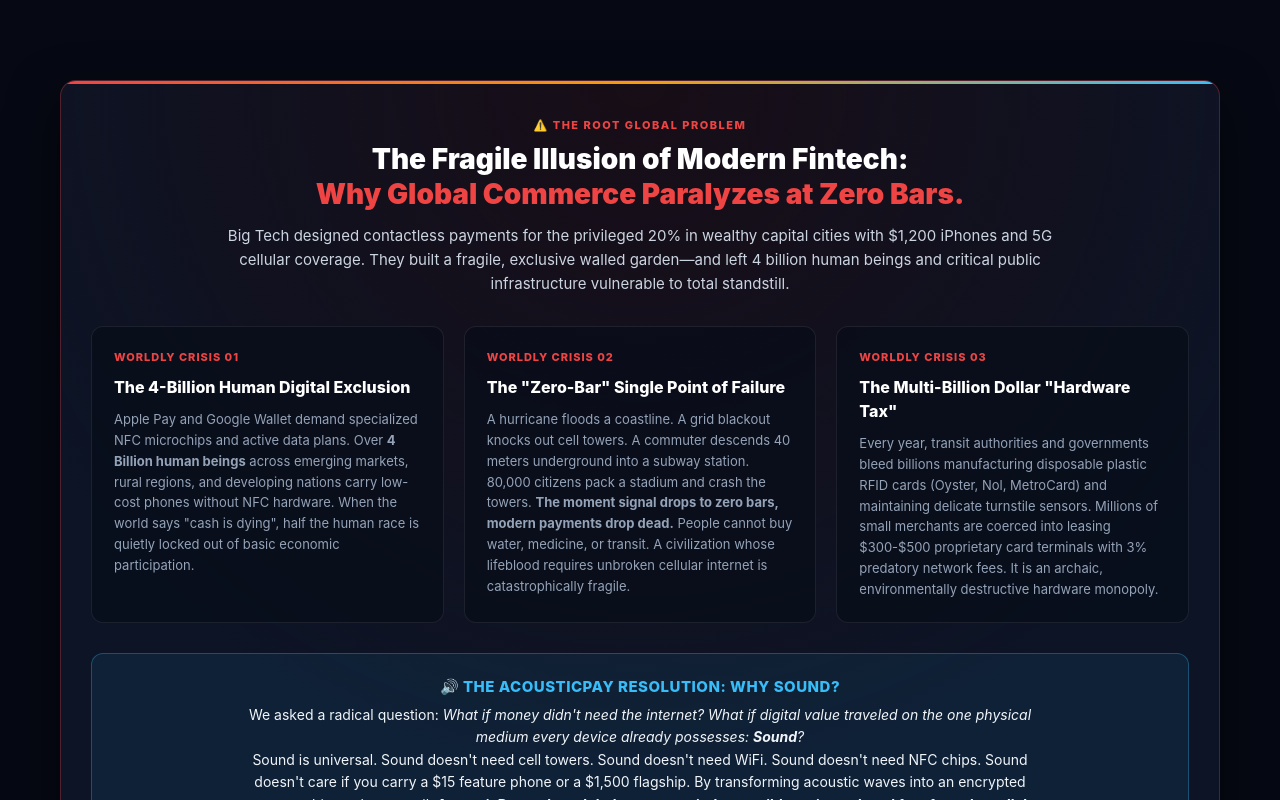
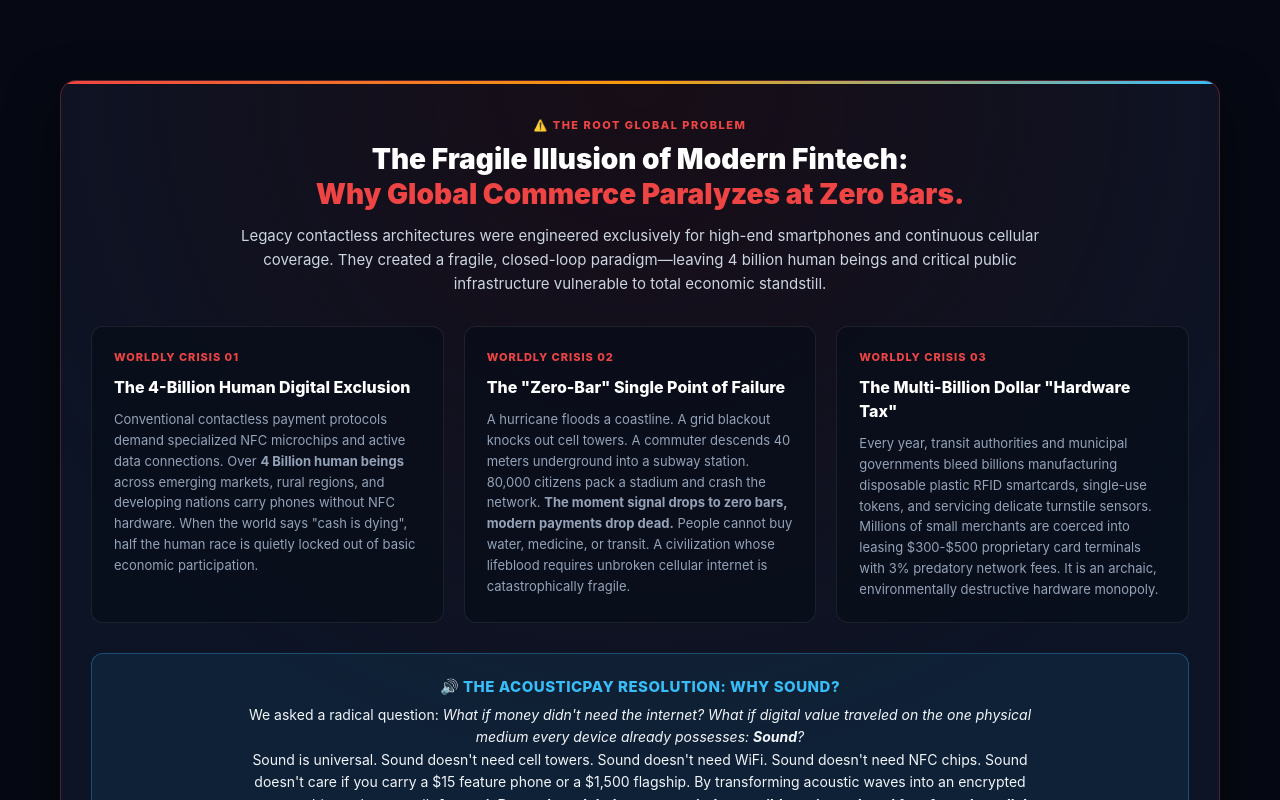
Before and after one commit to ranjith130384-droid/acousticpay, a plain HTML site: page index.html in a window 1280 px wide. Shown: the part 583-1383 px from the top of the page. Drawn offline with Linux system fonts and the light colour scheme.

Commit message:
Add files via upload

```diff
--- a/index.html
+++ b/index.html
@@ -988,7 +988,7 @@
           The Fragile Illusion of Modern Fintech: <br><span>Why Global Commerce Paralyzes at Zero Bars.</span>
         </h2>
         <p class="crisis-lead">
-          Big Tech designed contactless payments for the privileged 20% in wealthy capital cities with $1,200 iPhones and 5G cellular coverage. They built a fragile, exclusive walled garden—and left 4 billion human beings and critical public infrastructure vulnerable to total standstill.
+          Legacy contactless architectures were engineered exclusively for high-end smartphones and continuous cellular coverage. They created a fragile, closed-loop paradigm—leaving 4 billion human beings and critical public infrastructure vulnerable to total economic standstill.
         </p>
       </div>
 
@@ -998,7 +998,7 @@
           <div class="crisis-num">Worldly Crisis 01</div>
           <h3 class="crisis-item-title">The 4-Billion Human Digital Exclusion</h3>
           <p class="crisis-item-desc">
-            Apple Pay and Google Wallet demand specialized NFC microchips and active data plans. Over <strong>4 Billion human beings</strong> across emerging markets, rural regions, and developing nations carry low-cost phones without NFC hardware. When the world says "cash is dying", half the human race is quietly locked out of basic economic participation.
+            Conventional contactless payment protocols demand specialized NFC microchips and active data connections. Over <strong>4 Billion human beings</strong> across emerging markets, rural regions, and developing nations carry phones without NFC hardware. When the world says "cash is dying", half the human race is quietly locked out of basic economic participation.
           </p>
         </div>
 
@@ -1007,7 +1007,7 @@
           <div class="crisis-num">Worldly Crisis 02</div>
           <h3 class="crisis-item-title">The "Zero-Bar" Single Point of Failure</h3>
           <p class="crisis-item-desc">
-            A hurricane floods a coastline. A grid blackout knocks out cell towers. A commuter descends 40 meters underground into a subway station. 80,000 citizens pack a stadium and crash the towers. <strong>The moment signal drops to zero bars, modern payments drop dead.</strong> People cannot buy water, medicine, or transit. A civilization whose lifeblood requires unbroken cellular internet is catastrophically fragile.
+            A hurricane floods a coastline. A grid blackout knocks out cell towers. A commuter descends 40 meters underground into a subway station. 80,000 citizens pack a stadium and crash the network. <strong>The moment signal drops to zero bars, modern payments drop dead.</strong> People cannot buy water, medicine, or transit. A civilization whose lifeblood requires unbroken cellular internet is catastrophically fragile.
           </p>
         </div>
 
@@ -1016,7 +1016,7 @@
           <div class="crisis-num">Worldly Crisis 03</div>
           <h3 class="crisis-item-title">The Multi-Billion Dollar "Hardware Tax"</h3>
           <p class="crisis-item-desc">
-            Every year, transit authorities and governments bleed billions manufacturing disposable plastic RFID cards (Oyster, Nol, MetroCard) and maintaining delicate turnstile sensors. Millions of small merchants are coerced into leasing $300-$500 proprietary card terminals with 3% predatory network fees. It is an archaic, environmentally destructive hardware monopoly.
+            Every year, transit authorities and municipal governments bleed billions manufacturing disposable plastic RFID smartcards, single-use tokens, and servicing delicate turnstile sensors. Millions of small merchants are coerced into leasing $300-$500 proprietary card terminals with 3% predatory network fees. It is an archaic, environmentally destructive hardware monopoly.
           </p>
         </div>
       </div>
```
Also changed, not shown: 1 other file.
